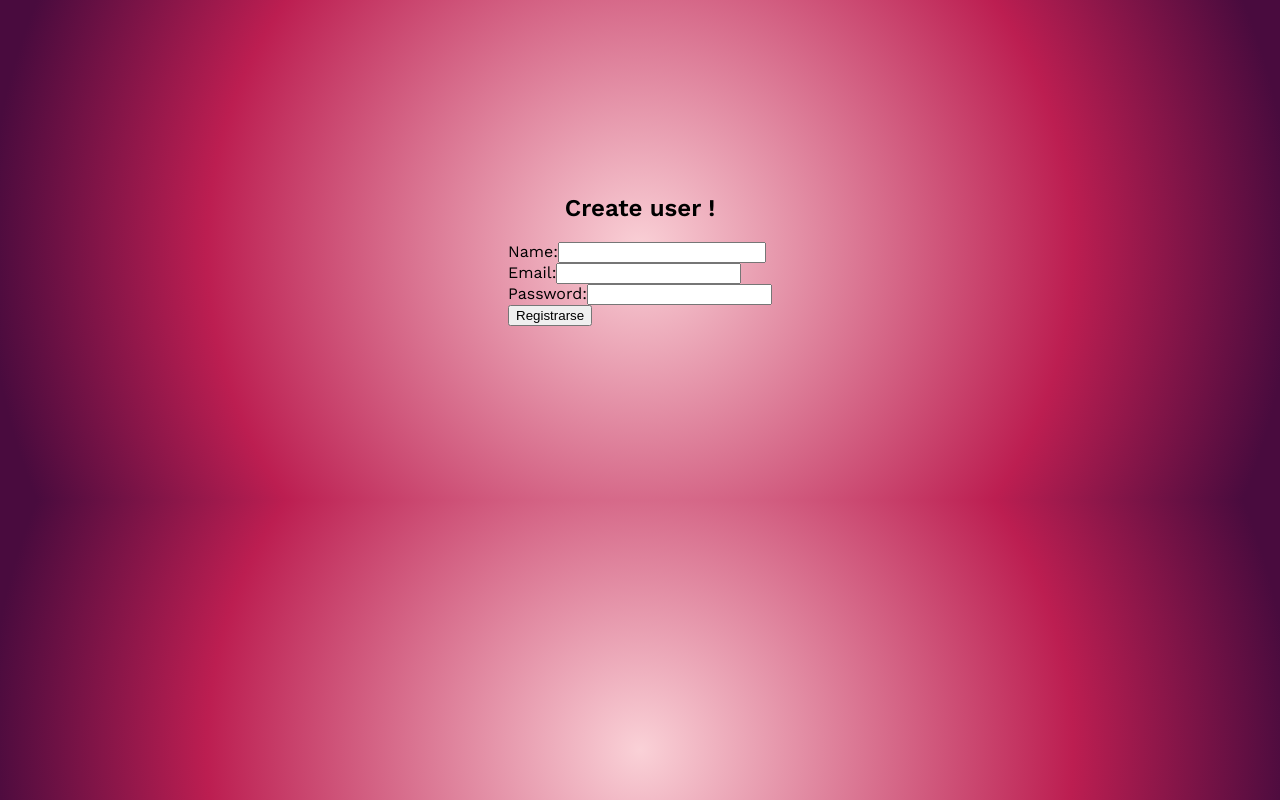
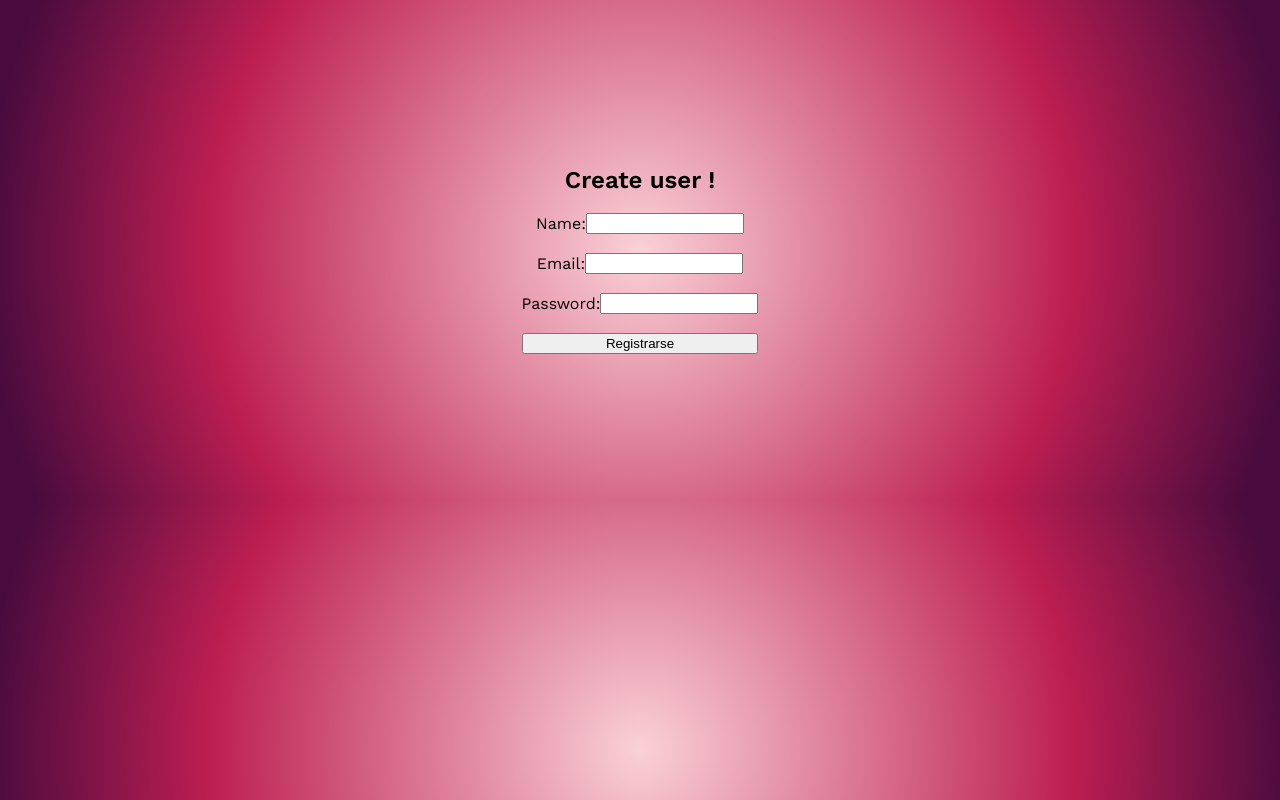
Before and after one commit to pabloSre/app-login, a React (Create React App) app: page /register in a window 1280 px wide. Built offline with nearby package versions, Linux system fonts and the light colour scheme.

Commit message:
nuevos estilos createuser

```diff
--- a/src/CreateUser.css
+++ b/src/CreateUser.css
@@ -11,12 +11,28 @@
   justify-content: center;
   align-items: center;
 }
-.label-name-create {
+.Label-name-create,
+.Label-email-create,
+.Label-password-create {
   display: flex;
   justify-content: center;
   align-items: center;
-  width: 400px;
+
 }
-.Input-name-create {
-  width: 200px;
+.Input-name-create,
+.Input-email-create,
+.Input-password-create {
+  width: 150px;
+  display: flex;
+  justify-content: start;
+  align-items: center;
+
+
 }
+
+.Button-register {
+  width: 100%;
+  display: flex;
+  align-items: center;
+  justify-content: center;
+}
--- a/src/CreateUser.js
+++ b/src/CreateUser.js
@@ -52,7 +52,10 @@ function CreateUser() {
           />
         </label>
         <br />
-        <button type="submit" className='Button-register'>Registrarse</button>
+        <button type="submit"
+        className='Button-register'
+        >Registrarse
+        </button>
       </form>
     </div>
   );
```
